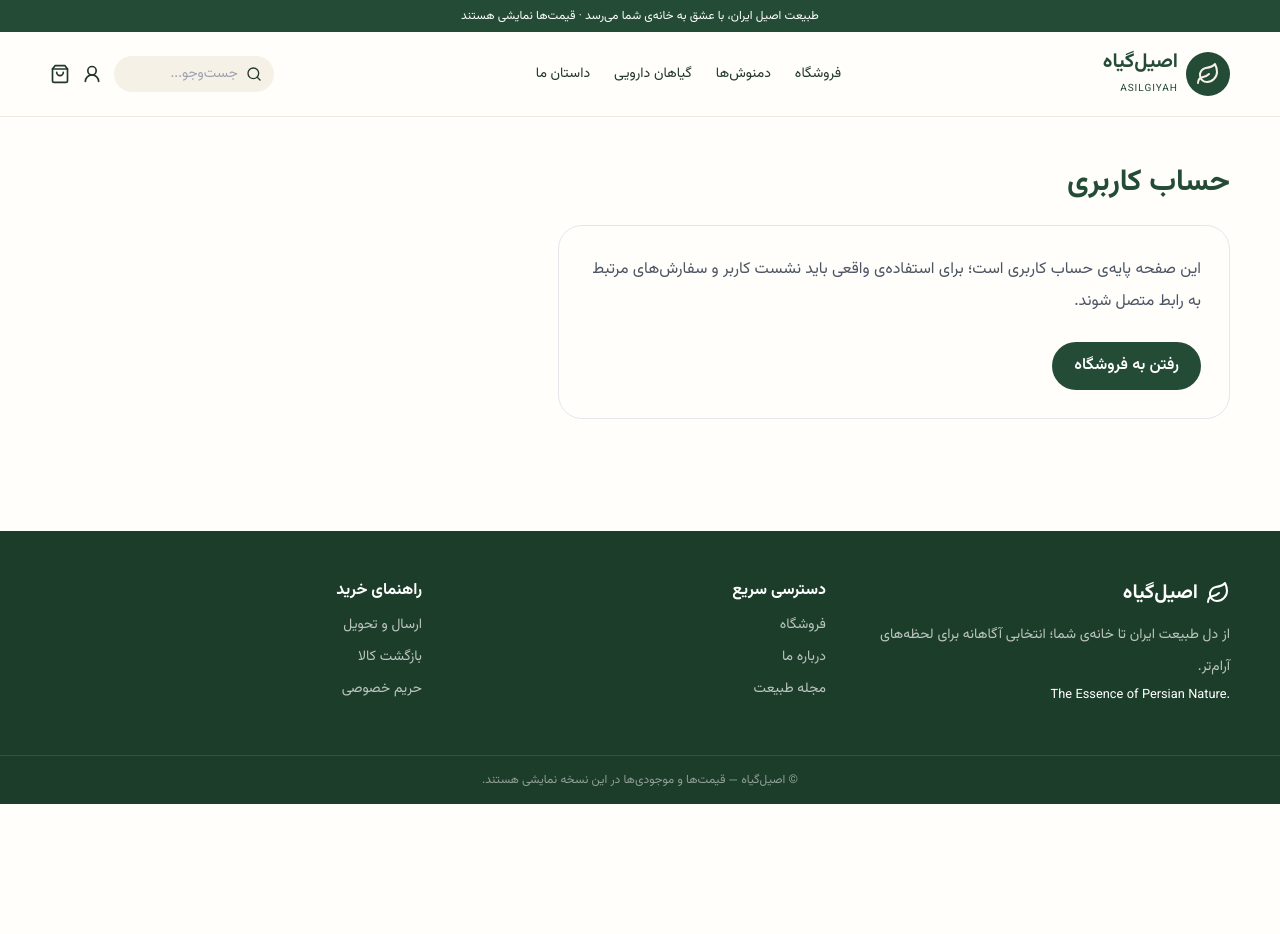
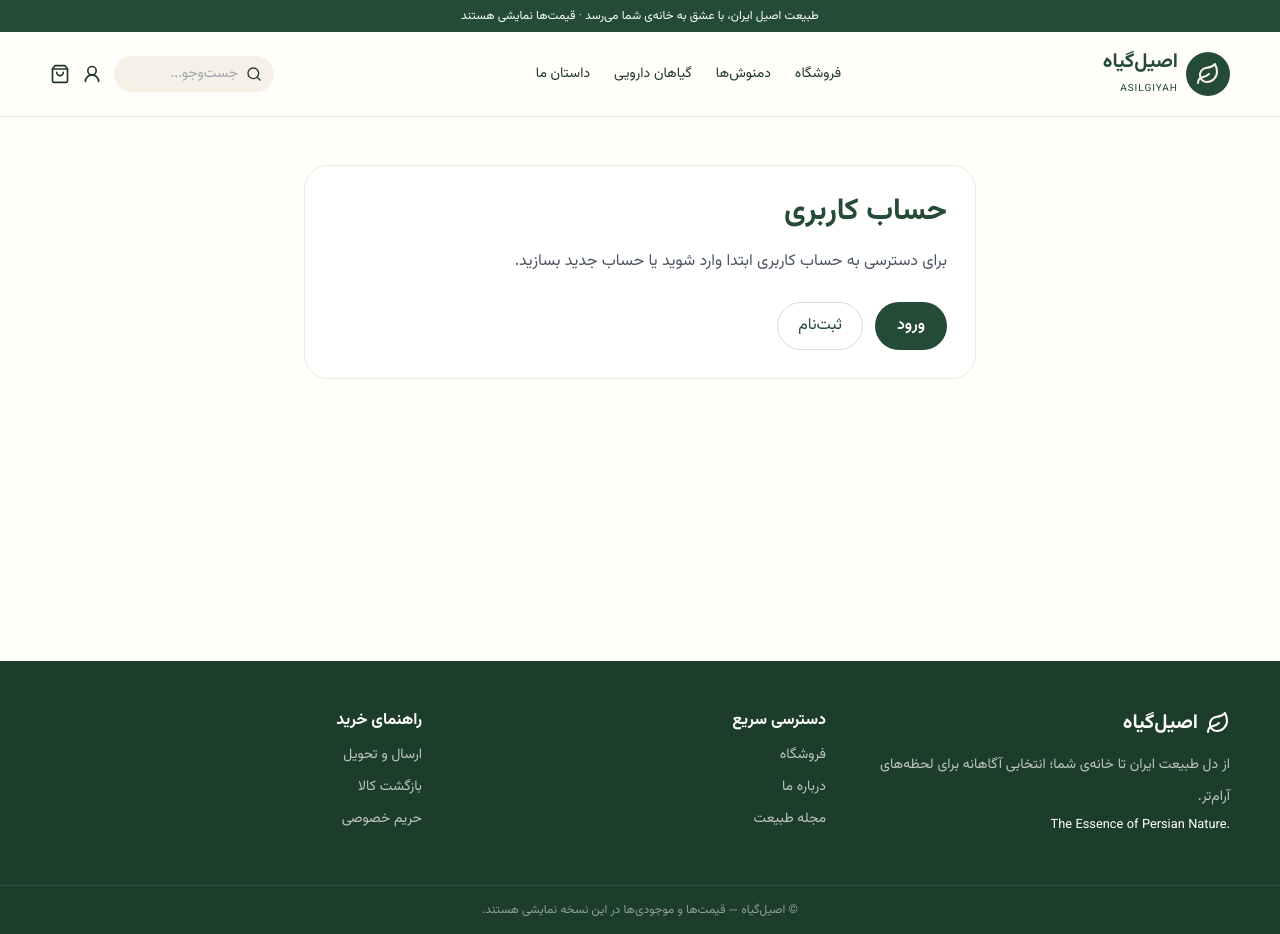
Before and after one commit to lasthope2007/asilgiyah, a Next.js app in the folder asilgiyah/: page /account in a window 1280 px wide. Before the commit the page ends 804 px from the top, so only its background shows below. Built offline with nearby package versions, Linux system fonts and the light colour scheme; no server answers.

Commit message:
Connect account page to user session

```diff
--- a/asilgiyah/src/app/account/page.tsx
+++ b/asilgiyah/src/app/account/page.tsx
@@ -1 +1,9 @@
-import Header from "@/components/Header";import Footer from "@/components/Footer";import Link from "next/link";export default function Page(){return <><Header/><main className="container-wide min-h-[40vh] py-12"><h1 className="text-3xl font-bold text-forest">حساب کاربری</h1><div className="mt-6 max-w-2xl rounded-3xl border p-7"><p className="leading-8 text-gray-600">این صفحه پایه‌ی حساب کاربری است؛ برای استفاده‌ی واقعی باید نشست کاربر و سفارش‌های مرتبط به رابط متصل شوند.</p><Link href="/shop" className="btn-primary mt-6">رفتن به فروشگاه</Link></div></main><Footer/></>}
+import Link from "next/link";
+import Header from "@/components/Header";
+import Footer from "@/components/Footer";
+import { getCurrentUser } from "@/lib/session";
+export const dynamic = "force-dynamic";
+export default async function AccountPage(){
+ const user=await getCurrentUser();
+ return <><Header/><main className="container-wide min-h-[60vh] py-12"><section className="mx-auto max-w-2xl rounded-3xl border border-[#eee9df] bg-white p-7"><h1 className="text-3xl font-bold text-forest">حساب کاربری</h1>{!user?<><p className="mt-4 leading-8 text-gray-600">برای دسترسی به حساب کاربری ابتدا وارد شوید یا حساب جدید بسازید.</p><div className="mt-6 flex gap-3"><Link href="/login" className="btn-primary">ورود</Link><Link href="/register" className="btn-outline">ثبت‌نام</Link></div></>:<><p className="mt-4 leading-8 text-gray-600">سلام، {user.name}</p><p className="text-gray-500">{user.email}</p><form action="/api/auth/logout" method="post" className="mt-6"><button type="submit" className="btn-outline">خروج از حساب</button></form><p className="mt-5 text-sm text-gray-500">بخش سفارش‌ها در مرحلهٔ بعد به حساب متصل خواهد شد.</p></>}</section></main><Footer/></>;
+}
```
